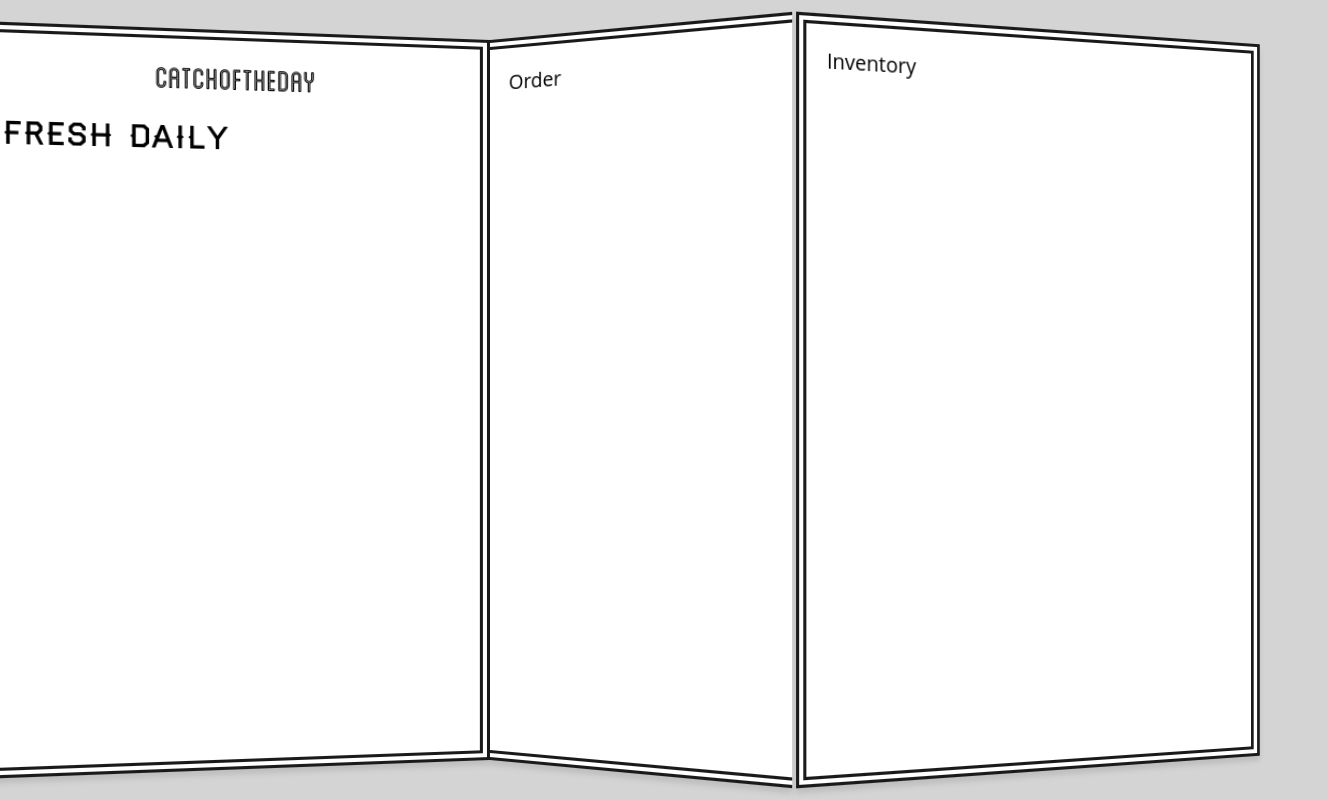
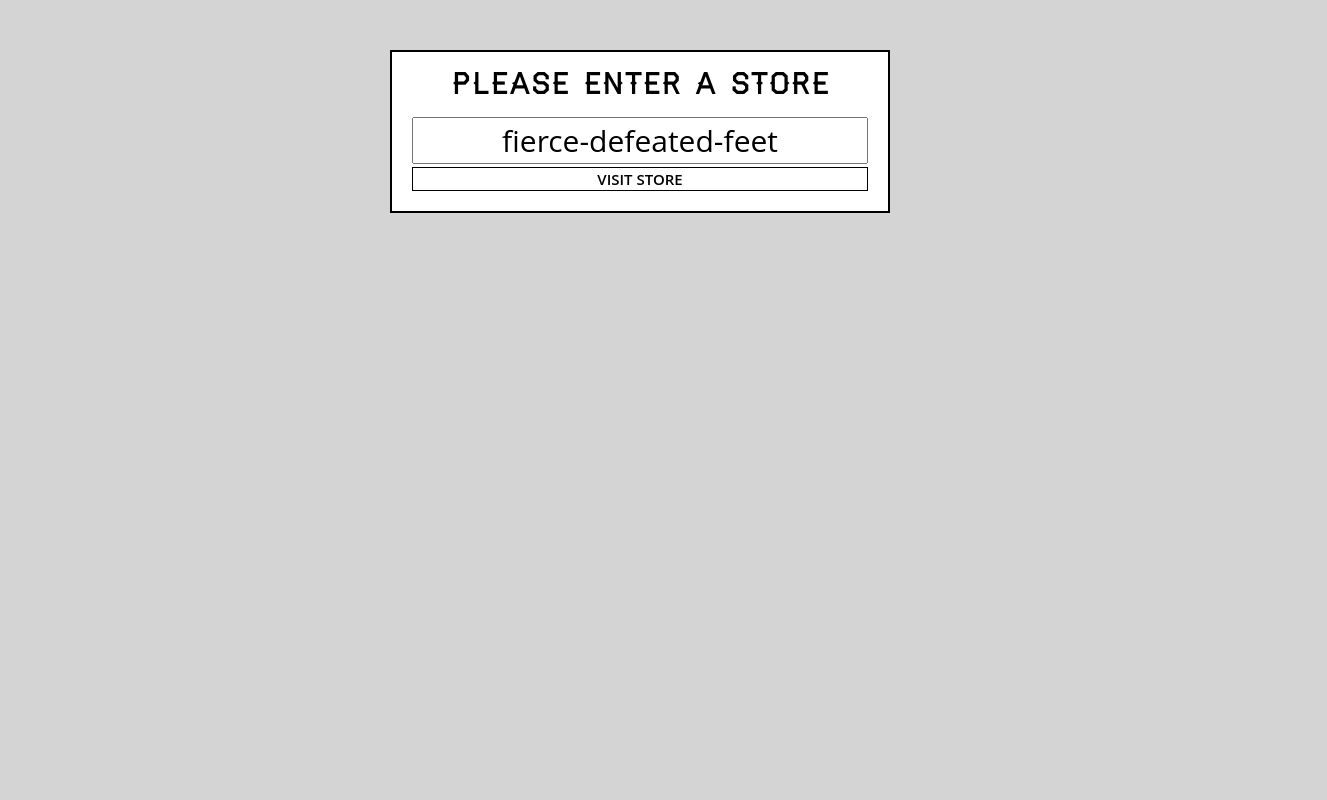
Before and after one commit to tehillaFeldman/catch-of-the-day, a React (Create React App) app: page / in a window 1280 px wide. Shown: the whole page, 1327 px wide, since content can reach past the window. Built offline with nearby package versions, Linux system fonts and the light colour scheme.

Commit message:
handling events

```diff
--- a/src/components/App.js
+++ b/src/components/App.js
@@ -8,7 +8,7 @@ class App extends Component {
     return (
       <div className='catch-of-the-day'>
         <div className='menu'>
-          <Header></Header>
+          <Header tagline='Fresh Seafood Market' />
         </div>
         <Order />
         <Inventory />
--- a/src/components/Header.js
+++ b/src/components/Header.js
@@ -1,8 +1,6 @@
 import React, { Component, Fragment } from 'react';
 
-class Header extends Component {
-  render() {
-    return (
+const Header = ({ tagline }) => (
   <Fragment className='top'>
     <h1>
       Catch
@@ -13,11 +11,9 @@ class Header extends Component {
       Day
     </h1>
     <h3 className='tagline'>
-          <span>Fresh Daily</span>
+      <span>{tagline}</span>
     </h3>
   </Fragment>
 );
-  }
-}
 
 export default Header;
--- /dev/null
+++ b/src/components/NotFound.js
@@ -0,0 +1,9 @@
+import React from 'react';
+
+const NotFound = () => (
+  <div>
+    <h2>Not Found!</h2>
+  </div>
+);
+
+export default NotFound;
--- /dev/null
+++ b/src/components/Router.js
@@ -0,0 +1,17 @@
+import React from 'react';
+import { BrowserRouter, Route, Switch } from 'react-router-dom';
+import StorePicker from './StorePicker';
+import App from './App';
+import NotFound from './NotFound';
+
+const Router = () => (
+  <BrowserRouter>
+    <Switch>
+      <Route exact path='/' component={StorePicker} />
+      <Route path='/store/:storeId' component={App} />
+      <Route component={NotFound} />
+    </Switch>
+  </BrowserRouter>
+);
+
+export default Router;
--- a/src/components/StorePicker.js
+++ b/src/components/StorePicker.js
@@ -1,12 +1,31 @@
 import React, { Component, Fragment } from 'react';
+import { getFunName } from '../helpers';
 
 class StorePicker extends Component {
+  myInput = React.createRef();
+
+  goToStore = (event) => {
+    // stop form from submitting
+    event.preventDefault();
+    //get the text from the input
+    const storeName = this.myInput.current.value;
+    //change the page to /store/theName
+    this.props.history.push(`/store/${storeName}`);
+  };
+
   render() {
     return (
       <Fragment>
-        <form className='store-selector'>
+        <form className='store-selector' onSubmit={this.goToStore}>
           <h2>Please Enter A Store</h2>
-          <input type='text' required placeholder='Store Name' />
+
+          <input
+            type='text'
+            ref={this.myInput}
+            required
+            placeholder='Store Name'
+            defaultValue={getFunName()}
+          />
           <button type='submit'>Visit Store</button>
         </form>
       </Fragment>
--- a/src/index.js
+++ b/src/index.js
@@ -1,7 +1,6 @@
 import { Component } from 'react';
 import { render } from 'react-dom';
-import StorePicker from './components/StorePicker';
-import App from './components/App';
+import Router from './components/Router';
 import './css/style.css';
 
-render(<App />, document.querySelector('#main'));
+render(<Router />, document.querySelector('#main'));
```
Also changed, not shown: 1 other file (tests, documents, lock files or other folders). Lines whose indentation alone changed are shown as unchanged.
